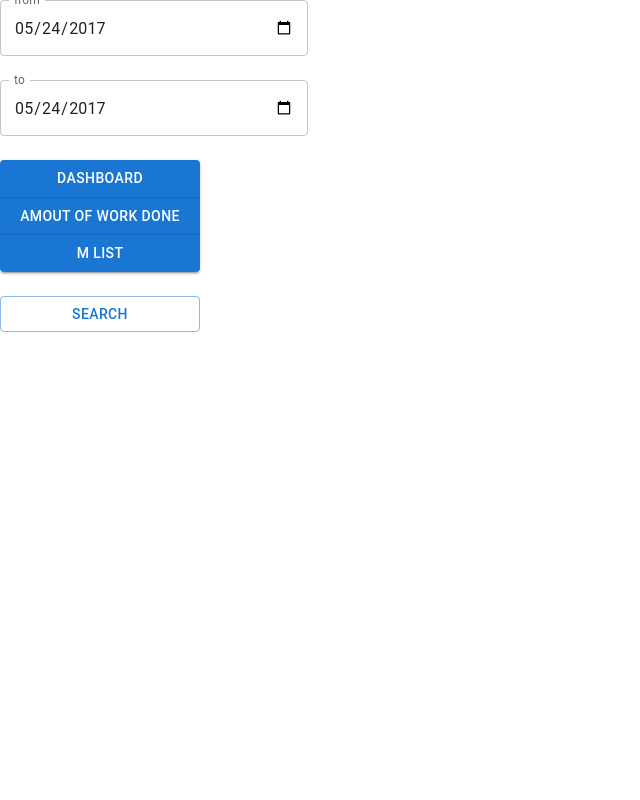
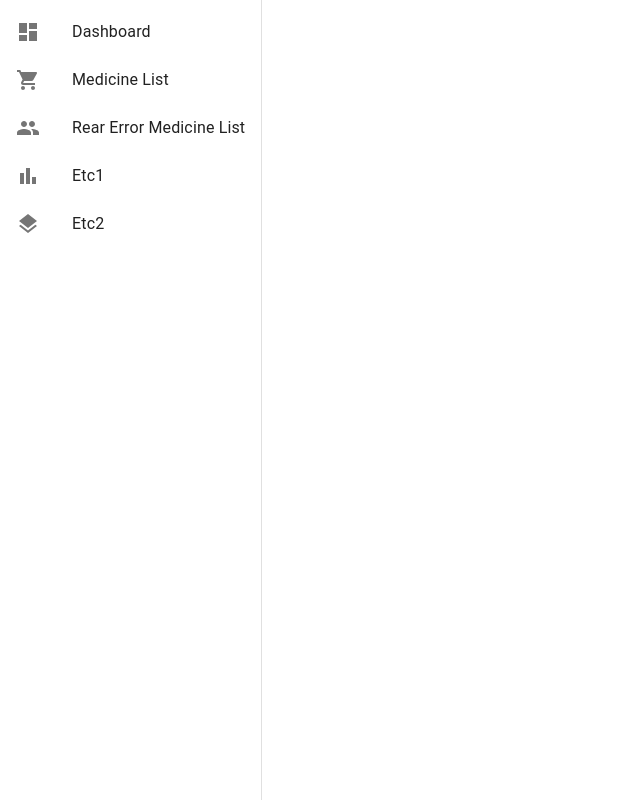
Before and after one commit to kimhaeil/Luna, a React (Create React App) app in the folder lunaclient/: page / in a window 1280 px wide. Shown: the whole page, without its empty margins (0-640 px from the left). Built offline with nearby package versions, Linux system fonts and the light colour scheme.

Commit message:
메인 UI 구성중

```diff
--- a/lunaclient/package.json
+++ b/lunaclient/package.json
@@ -13,10 +13,7 @@
     "@testing-library/react": "^13.2.0",
     "@testing-library/user-event": "^13.5.0",
     "axios": "^0.27.2",
-    "bootstrap": "^5.1.3",
     "react": "^17.0.1",
-    "react-bootstrap": "^2.4.0",
-    "react-datepicker": "^4.8.0",
     "react-dom": "^17.0.1",
     "react-router-dom": "^6.3.0",
     "react-scripts": "5.0.1",
--- a/lunaclient/src/App.js
+++ b/lunaclient/src/App.js
@@ -1,34 +1,27 @@
 import "./App.css";
 
 //#region  MUI
+import { Box } from "@material-ui/core";
 import { Container, Grid } from "@mui/material";
-import Paper from "@mui/material/Paper";
-import { Box, createTheme, ThemeProvider } from "@material-ui/core";
-
+import CssBaseline from '@mui/material/CssBaseline';
+import Drawer from '@mui/material/Drawer';
+import List from '@mui/material/List';
 //#endregion
 
-import Dashboard from "./Dashboard";
-
-import Summary from "./Summary";
-import DistributionChart from "./DistributionChart";
-import UsageChart from "./UsageChart";
-import Store  from "./DataInterface";
 import Layout from "./components/Layout";
 import Chart from "./components/Chart";
-
-const theme = createTheme({
-    palette: {
-        primary: {
-            main: "#fefefe",
-        },
-    },
-});
+import {mainListItems} from "./components/mainListItems";
 
 function App() {
-    return (
-        <Box>
-            <Layout />
-        </Box>
-    );
+  return (
+  <Box sx={{ display: "flex" }}>
+    <CssBaseline />
+    <Drawer variant="permanent">
+        <List component="nav">
+            {mainListItems}
+        </List>
+    </Drawer>
+  </Box>
+  )
 }
 export default App;
--- a/lunaclient/src/components/Chart.js
+++ b/lunaclient/src/components/Chart.js
@@ -17,7 +17,7 @@ const data = [
   createData('15:00', 2000),
   createData('18:00', 2400),
   createData('21:00', 2400),
-  createData('24:00', undefined),
+  createData('24:00', 2600),
 ];
 
 export default function Chart() {
--- a/lunaclient/src/components/Content.js
+++ b/lunaclient/src/components/Content.js
@@ -1,7 +1,8 @@
 import React, { Component } from "react";
 import Chart from "./Chart"
+import UsageChart from "../UsageChart"
 
 export const ContentDashBoard = () =>{
     console.log("Call Dashboard");
-    return <Chart/>
+    return <UsageChart/>
 }
--- a/lunaclient/src/components/Layout.js
+++ b/lunaclient/src/components/Layout.js
@@ -1,30 +1,24 @@
 import Button from "@mui/material/Button";
 import ButtonGroup from "@mui/material/ButtonGroup";
-import React, { useRef, useState } from "react";
+import React, { useState } from "react";
 import TextField from "@mui/material/TextField";
 import Stack from "@mui/material/Stack";
 import { Grid } from "@mui/material";
 
 import {ContentDashBoard} from "./Content";
 
-
-
-
-
 export default function Layout() {
 
-    const [isShown, setIsShow] = useState(false);
+    //const [isShown, setIsShow] = useState(false);
     const [content, setContent] = useState();
 
     const click_Search = (event) => {
-        setIsShow((current) => !current);
+        //setIsShow((current) => !current);
     };
-
-
 
     function click_dashboard(){
         console.log("Click Dashboard Btn");
-        setContent(ContentDashBoard())
+        setContent(ContentDashBoard());
     }
 
     const buttons = [
@@ -75,6 +69,7 @@ export default function Layout() {
                             </Stack>
                         </Grid>
                         <Grid item xs={10}>
+                            {content}
                         </Grid>
                     </Grid>
                 </Grid>
--- /dev/null
+++ b/lunaclient/src/components/mainListItems.js
@@ -0,0 +1,44 @@
+import * as React from 'react';
+import ListItemButton from '@mui/material/ListItemButton';
+import ListItemIcon from '@mui/material/ListItemIcon';
+import ListItemText from '@mui/material/ListItemText';
+import DashboardIcon from '@mui/icons-material/Dashboard';
+import ShoppingCartIcon from '@mui/icons-material/ShoppingCart';
+import PeopleIcon from '@mui/icons-material/People';
+import BarChartIcon from '@mui/icons-material/BarChart';
+import LayersIcon from '@mui/icons-material/Layers';
+
+export const mainListItems = (
+    <React.Fragment>
+      <ListItemButton>
+        <ListItemIcon>
+          <DashboardIcon />
+        </ListItemIcon>
+        <ListItemText primary="Dashboard" />
+      </ListItemButton>
+      <ListItemButton>
+        <ListItemIcon>
+          <ShoppingCartIcon />
+        </ListItemIcon>
+        <ListItemText primary="Medicine List" />
+      </ListItemButton>
+      <ListItemButton>
+        <ListItemIcon>
+          <PeopleIcon />
+        </ListItemIcon>
+        <ListItemText primary="Rear Error Medicine List" />
+      </ListItemButton>
+      <ListItemButton>
+        <ListItemIcon>
+          <BarChartIcon />
+        </ListItemIcon>
+        <ListItemText primary="Etc1" />
+      </ListItemButton>
+      <ListItemButton>
+        <ListItemIcon>
+          <LayersIcon />
+        </ListItemIcon>
+        <ListItemText primary="Etc2" />
+      </ListItemButton>
+    </React.Fragment>
+  );
--- a/lunaclient/src/index.js
+++ b/lunaclient/src/index.js
@@ -5,12 +5,8 @@ import App from './App';
 import reportWebVitals from './reportWebVitals';
 
 
-ReactDOM.render(
-    <React.StrictMode>
-          <App />
-    </React.StrictMode>,
-    document.getElementById('root')
-  );
+const rootElement = document.getElementById("root");
+ReactDOM.render(<App />, rootElement);
 
 
 // If you want to start measuring performance in your app, pass a function
```
Also changed, not shown: 1 other file (tests, documents, lock files or other folders).
